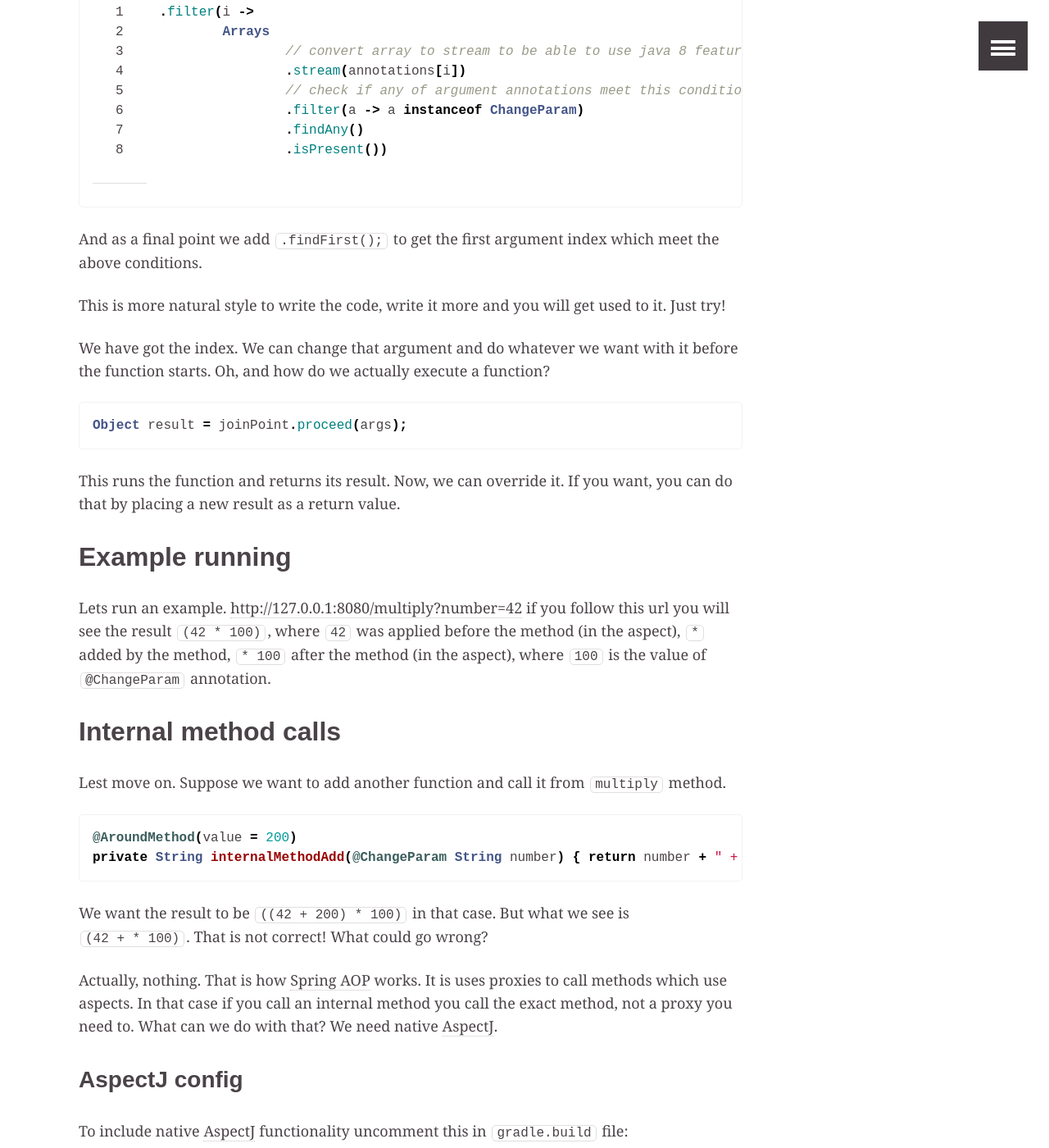
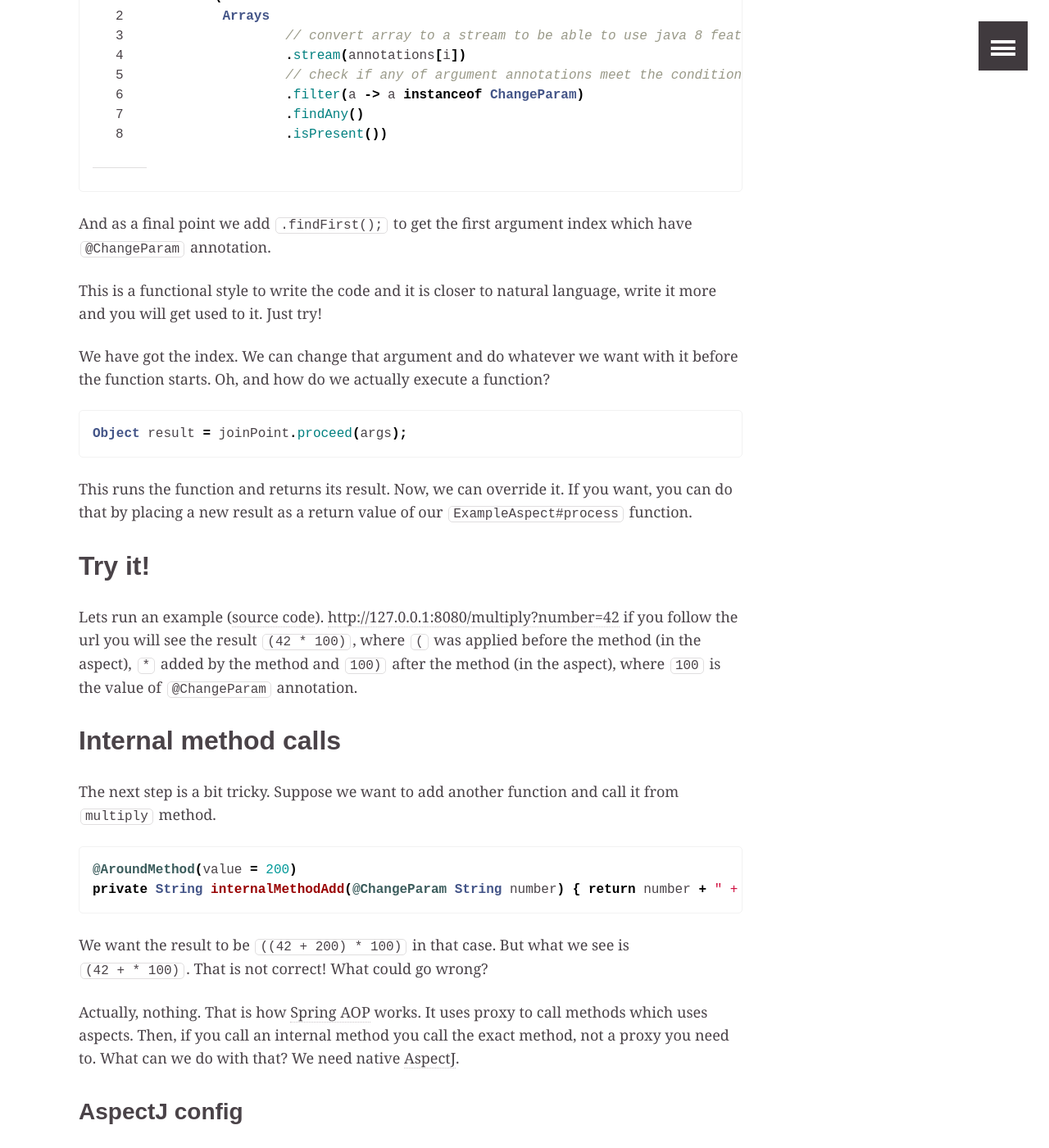
Before and after one commit to Foat/foat.github.io, a Jekyll site: the page built from _posts/articles/2015-06-02-java-aspects-using-spring-aop-and-aspectj.markdown, in a window 1280 px wide and 1400 px high, scrolled down 3780 px. Shown: the whole window at 82% size. Built offline with Jekyll 4.4.1, drawn with Linux system fonts in a browser that asks for light colours; comment, search, counter and statistics services are not loaded; some of the changed text lies outside the part shown.

Commit message:
text fixes

```diff
--- a/_posts/articles/2015-06-02-java-aspects-using-spring-aop-and-aspectj.markdown
+++ b/_posts/articles/2015-06-02-java-aspects-using-spring-aop-and-aspectj.markdown
@@ -51,7 +51,7 @@
 ## Example function
 As a starting point we will use [Spring Boot]. It is an excellent framework with the help of which you can quickly build a test [Spring Framework] application.
 
-First, we create a simple method which takes number as a string and adds multiplication symbol to the end of the number.
+First, we create a simple method which takes a number as a string and adds the multiplication symbol to the end of the number.
 
 {% highlight java linenos=table %}
 @RequestMapping(value = "/multiply", method = RequestMethod.GET)
@@ -62,7 +62,7 @@
 }
 {% endhighlight %}
 
-Probably, you have already mentioned `@AroundMethod` annotation. This annotation is used to add new functionality around our method. In addition, there is `@ChangeParam` annotation, we will talk about it a bit later.
+Probably, you have already mentioned `@AroundMethod` annotation. This annotation is used to add new functionality around our method. In addition, there is a `@ChangeParam` annotation, we will talk about it a bit later.
 
 ## Aspects review
 Here comes the `@Aspect` time!
@@ -97,8 +97,8 @@
 Annotation[][] annotations = method.getParameterAnnotations();
 {% endhighlight %}
 
-### Java 8 features
-Lets get an argument index. We use java 8, in that case let me show you some cool features that java provides in a functional way.
+#### Java 8 features
+Lets get an argument index. Remember `@ChangeParam` annotation? We use java 8 and in that case let me show you some cool features that java provides in a functional way.
 
 `annotations` is an array of arrays, because for each method argument we may have several annotations.
 First, we create an index range:
@@ -111,17 +111,17 @@
 {% highlight java linenos=table %}
 .filter(i ->
         Arrays
-        	// convert array to stream to be able to use java 8 features
+        	// convert array to a stream to be able to use java 8 features
                 .stream(annotations[i])
-                // check if any of argument annotations meet this condition
+                // check if any of argument annotations meet the condition
                 .filter(a -> a instanceof ChangeParam)
                 .findAny()
                 .isPresent())
 {% endhighlight %}
 
-And as a final point we add `.findFirst();` to get the first argument index which meet the above conditions.
+And as a final point we add `.findFirst();` to get the first argument index which have `@ChangeParam` annotation.
 
-This is more natural style to write the code, write it more and you will get used to it. Just try!
+This is a functional style to write the code and it is closer to natural language, write it more and you will get used to it. Just try!
 
 We have got the index. We can change that argument and do whatever we want with it before the function starts. Oh, and how do we actually execute a function?
 
@@ -129,13 +129,13 @@
 Object result = joinPoint.proceed(args);
 {% endhighlight %}
 
-This runs the function and returns its result. Now, we can override it. If you want, you can do that by placing a new result as a return value.
+This runs the function and returns its result. Now, we can override it. If you want, you can do that by placing a new result as a return value of our `ExampleAspect#process` function.
 
-## Example running
-Lets run an example. [http://127.0.0.1:8080/multiply?number=42](http://127.0.0.1:8080/multiply?number=42) if you follow this url you will see the result `(42 * 100)`, where `42` was applied before the method (in the aspect), `*` added by the method, `* 100` after the method (in the aspect), where `100` is the value of `@ChangeParam` annotation.
+## Try it!
+Lets run an example ([source code]). [http://127.0.0.1:8080/multiply?number=42](http://127.0.0.1:8080/multiply?number=42) if you follow the url you will see the result `(42 * 100)`, where `(` was applied before the method (in the aspect), `*` added by the method and `100)` after the method (in the aspect), where `100` is the value of `@ChangeParam` annotation.
 
 ## Internal method calls
-Lest move on. Suppose we want to add another function and call it from `multiply` method.
+The next step is a bit tricky. Suppose we want to add another function and call it from `multiply` method.
 
 {% highlight java %}
 @AroundMethod(value = 200)
@@ -144,7 +144,7 @@
 
 We want the result to be `((42 + 200) * 100)` in that case. But what we see is `(42 + * 100)`. That is not correct! What could go wrong?
 
-Actually, nothing. That is how [Spring AOP] works. It is uses proxies to call methods which use aspects. In that case if you call an internal method you call the exact method, not a proxy you need to. What can we do with that? We need native [AspectJ].
+Actually, nothing. That is how [Spring AOP] works. It uses proxy to call methods which uses aspects. Then, if you call an internal method you call the exact method, not a proxy you need to. What can we do with that? We need native [AspectJ].
 
 ### AspectJ config
 To include native [AspectJ] functionality uncomment this in `gradle.build` file:
@@ -161,7 +161,7 @@
 ]
 {% endhighlight %}
 
-Here we get `aspectjweaver` library from gradle cache and add it as a `javaagent`. Now, try to open the link again.
+Here we get `aspectjweaver` library from gradle cache and add it as a `javaagent`. Now, try to open the [link](http://127.0.0.1:8080/multiply?number=42) again.
 `((42 + 200) * 100)`. We did it!
 
 As we see, aspect paradigm is indeed a powerful tool. We can build complex systems by using it. It is usually used for logging and method performance testing, but aspects are not limited by this.
@@ -180,3 +180,5 @@
 
 [dynamic versions]: https://docs.gradle.org/1.8-rc-1/userguide/dependency_management.html#sub:dynamic_versions_and_changing_modules
 [Application plugin]: https://docs.gradle.org/current/userguide/application_plugin.html
+
+[source code]: https://github.com/Foat/articles/tree/master/java-aspects
```
Also changed, not shown: other parts of _posts/articles/2015-06-02-java-aspects-using-spring-aop-and-aspectj.markdown (+2 -2 lines).
